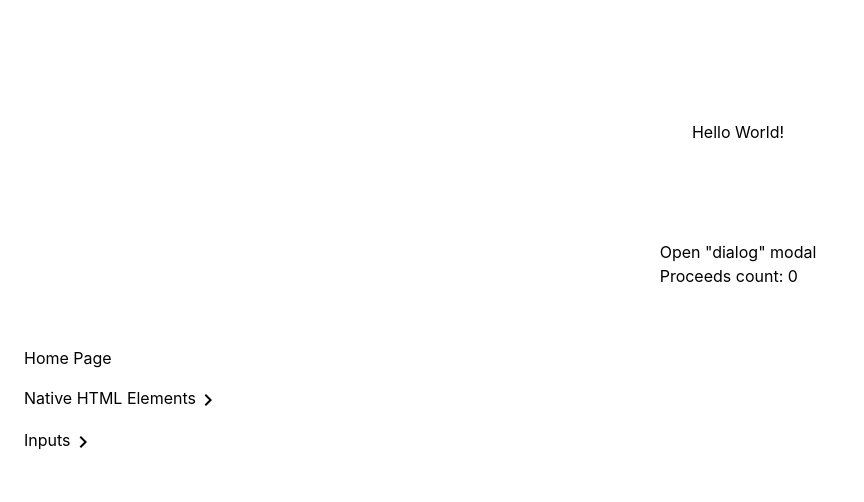
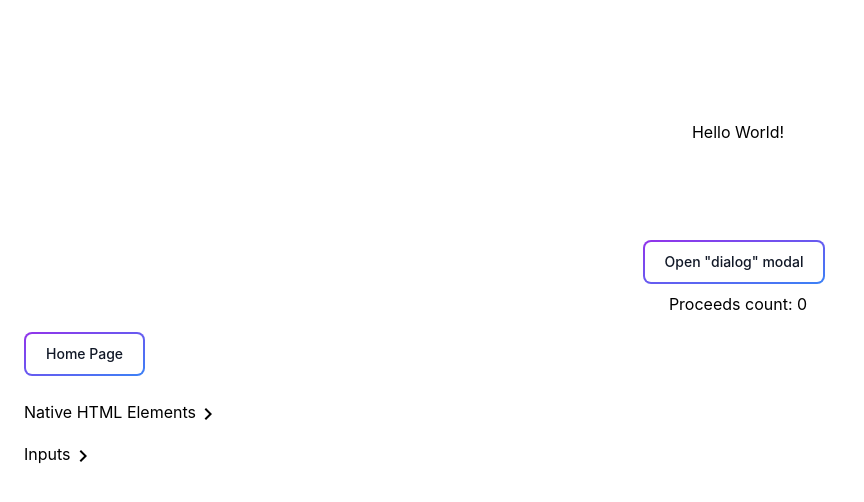
Before and after one commit to Rrroman/knowledge-base, a React (Vite) app: page /native-elements/dialogs in a window 1280 px wide. Shown: the top 502 px of the page, without its empty margins (0-864 px from the left). Built offline with nearby package versions, Linux system fonts and the light colour scheme.

Commit message:
Add styling and links

```diff
--- a/src/components/Layout/Sidebar/Sidebar.tsx
+++ b/src/components/Layout/Sidebar/Sidebar.tsx
@@ -34,8 +34,12 @@ function Sidebar() {
   return (
     <nav className='flex self-center'>
       <ul className='space-y-4'>
-        <li>
-          <NavLink to='/' className='inline-block w-full'>
+        <li className='group relative mb-2 mr-2 inline-flex items-center justify-center overflow-hidden rounded-lg bg-gradient-to-br from-purple-600 to-blue-500 p-0.5 text-sm font-medium text-gray-900 hover:text-white focus:outline-none focus:ring-4 focus:ring-blue-300 group-hover:from-purple-600 group-hover:to-blue-500 dark:text-white dark:focus:ring-blue-800'>
+          <NavLink
+            className='relative rounded-md bg-white px-5 py-2.5 transition-all duration-75 ease-in group-hover:bg-opacity-0 dark:bg-gray-900'
+            to='/'
+            // className='inline-block w-full'
+          >
             Home Page
           </NavLink>
         </li>
--- a/src/components/UI/Buttons/Expand/Expand.tsx
+++ b/src/components/UI/Buttons/Expand/Expand.tsx
@@ -70,3 +70,5 @@ export function Expand({
     </div>
   );
 }
+
+// https://youtu.be/B_n4YONte5A
--- a/src/components/UI/Dialog/Dialog.tsx
+++ b/src/components/UI/Dialog/Dialog.tsx
@@ -84,3 +84,5 @@ function Dialog({ title, isOpened, onProceed, onClose, children }: Props) {
 }
 
 export { Dialog };
+
+// https://dev.to/elsyng/react-modal-dialog-using-html-dialog-element-5afk
--- a/src/pages/Dialogs/Dialogs.tsx
+++ b/src/pages/Dialogs/Dialogs.tsx
@@ -15,7 +15,14 @@ function Dialogs() {
 
   return (
     <div>
-      <button onClick={() => setIsOpened(true)}>Open "dialog" modal</button>
+      <button
+        className='group relative mb-2 mr-2 inline-flex items-center justify-center overflow-hidden rounded-lg bg-gradient-to-br from-purple-600 to-blue-500 p-0.5 text-sm font-medium text-gray-900 hover:text-white focus:outline-none focus:ring-4 focus:ring-blue-300 group-hover:from-purple-600 group-hover:to-blue-500 dark:text-white dark:focus:ring-blue-800'
+        onClick={() => setIsOpened(true)}
+      >
+        <span className='relative rounded-md bg-white px-5 py-2.5 transition-all duration-75 ease-in group-hover:bg-opacity-0 dark:bg-gray-900'>
+          Open "dialog" modal
+        </span>
+      </button>
 
       <Dialog
         title='Dialog modal example'
@@ -25,7 +32,7 @@ function Dialogs() {
       >
         <p>To close: click Close, press Escape, or click outside.</p>
       </Dialog>
-      <p>Proceeds count: {count}</p>
+      <p className='text-center'>Proceeds count: {count}</p>
     </div>
   );
 }
```
